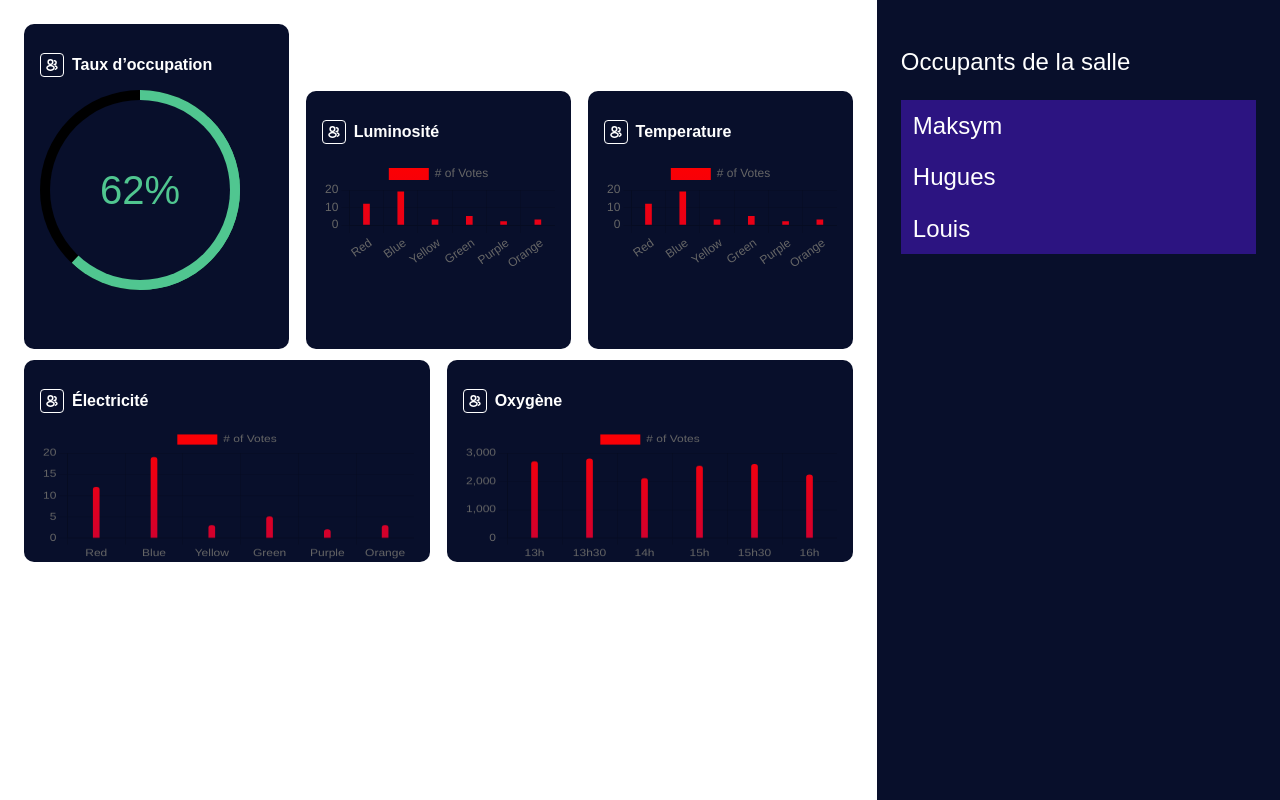
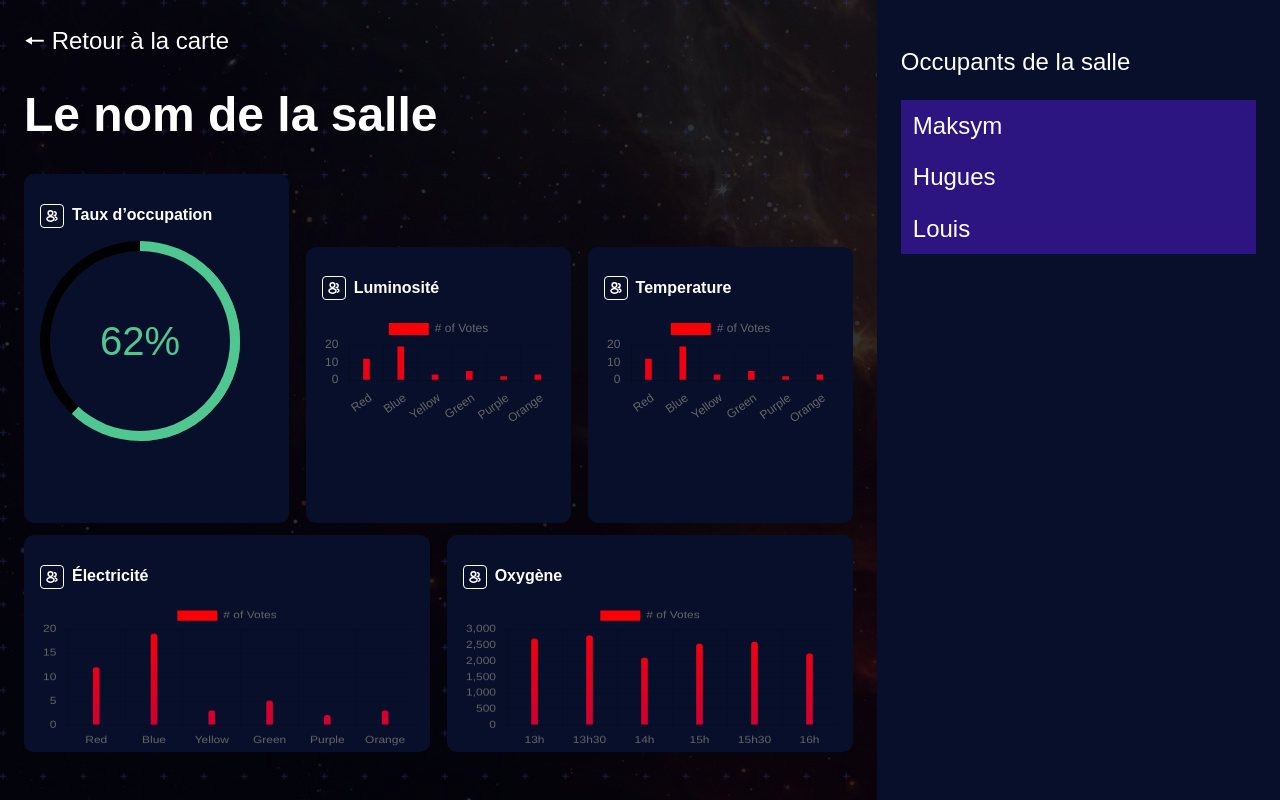
Before and after one commit to MaksymY/mars-univercity, a Vue app: page /dashboard in a window 1280 px wide. Built offline with nearby package versions, Linux system fonts and the light colour scheme.

Commit message:
Feat : Styling dashboard

```diff
--- a/src/views/dashboard/index.vue
+++ b/src/views/dashboard/index.vue
@@ -1,11 +1,18 @@
 <template>
 	<div class="dashboard">
 		<div class="dashboard__datas">
-			<OccupancyRateModule class="dashboard__datas__occupancy"></OccupancyRateModule>
-			<ElectricityModule class="dashboard__datas__electricity"></ElectricityModule>
-			<OxygenModule class="dashboard__datas__oxygen"></OxygenModule>
-			<TemperatureModule class="dashboard__datas__temperature"></TemperatureModule>
-			<LuminosityModule class="dashboard__datas__luminosity"></LuminosityModule>
+			<router-link class="dashboard__datas__back-link" to="/"
+				>&#129044; Retour à la carte</router-link
+			>
+			<div></div>
+			<h1>Le nom de la salle</h1>
+			<div class="dashboard__datas__charts">
+				<OccupancyRateModule class="dashboard__datas__charts__occupancy"></OccupancyRateModule>
+				<ElectricityModule class="dashboard__datas__charts__electricity"></ElectricityModule>
+				<OxygenModule class="dashboard__datas__charts__oxygen"></OxygenModule>
+				<TemperatureModule class="dashboard__datas__charts__temperature"></TemperatureModule>
+				<LuminosityModule class="dashboard__datas__charts__luminosity"></LuminosityModule>
+			</div>
 		</div>
 		<RoomOccupants class="dashboard__room-occupants"></RoomOccupants>
 	</div>
@@ -46,11 +53,27 @@ export default defineComponent({
 <style lang="scss">
 .dashboard {
 	display: flex;
+	background-image: url("./../../assets/background-with-cross.jpg");
+	color: $white;
 
 	&__datas {
 		padding: 1rem;
-		height: 70%;
 		width: 70%;
+		display: flex;
+		flex-direction: column;
+		justify-content: flex-end;
+
+		&__back-link {
+			color: $white;
+			text-decoration: none;
+
+			&:hover {
+				font-weight: bold;
+			}
+		}
+
+		&__charts {
+			height: 80%;
 			display: grid;
 			grid-template:
 				"a a b b b b" 10%
@@ -75,6 +98,7 @@ export default defineComponent({
 				grid-area: c;
 			}
 		}
+	}
 
 	&__room-occupants {
 		width: 30%;
```
Also changed, not shown: src/assets/background-with-cross.jpg (added). Lines whose indentation alone changed are shown as unchanged.
